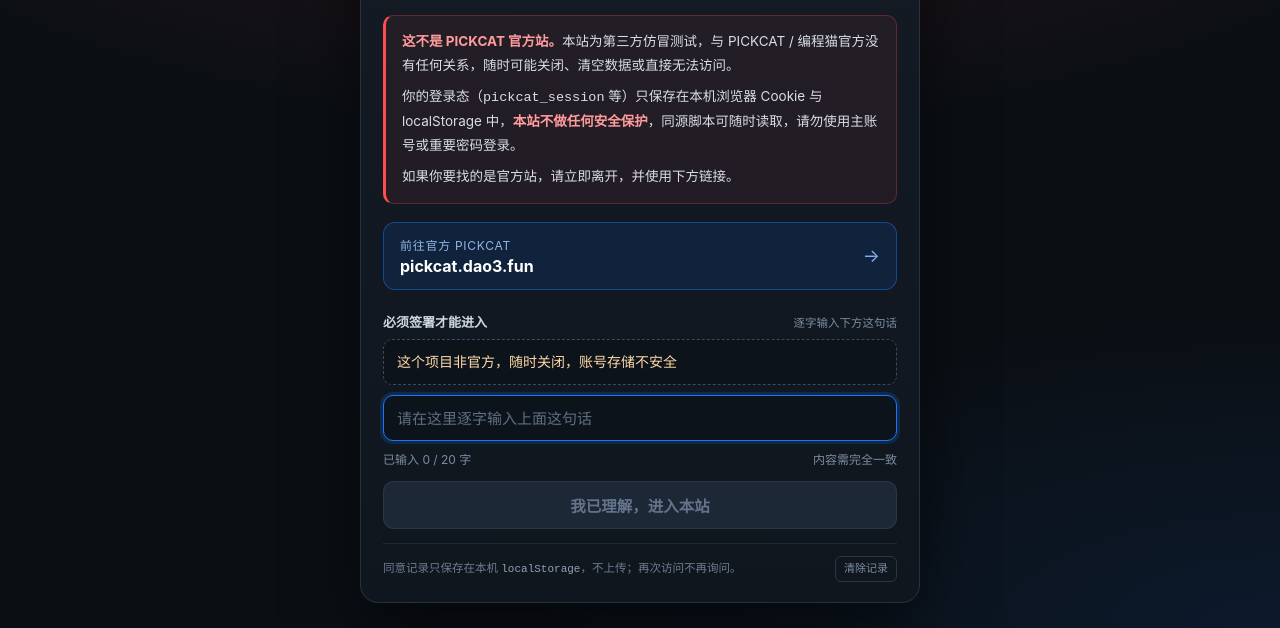
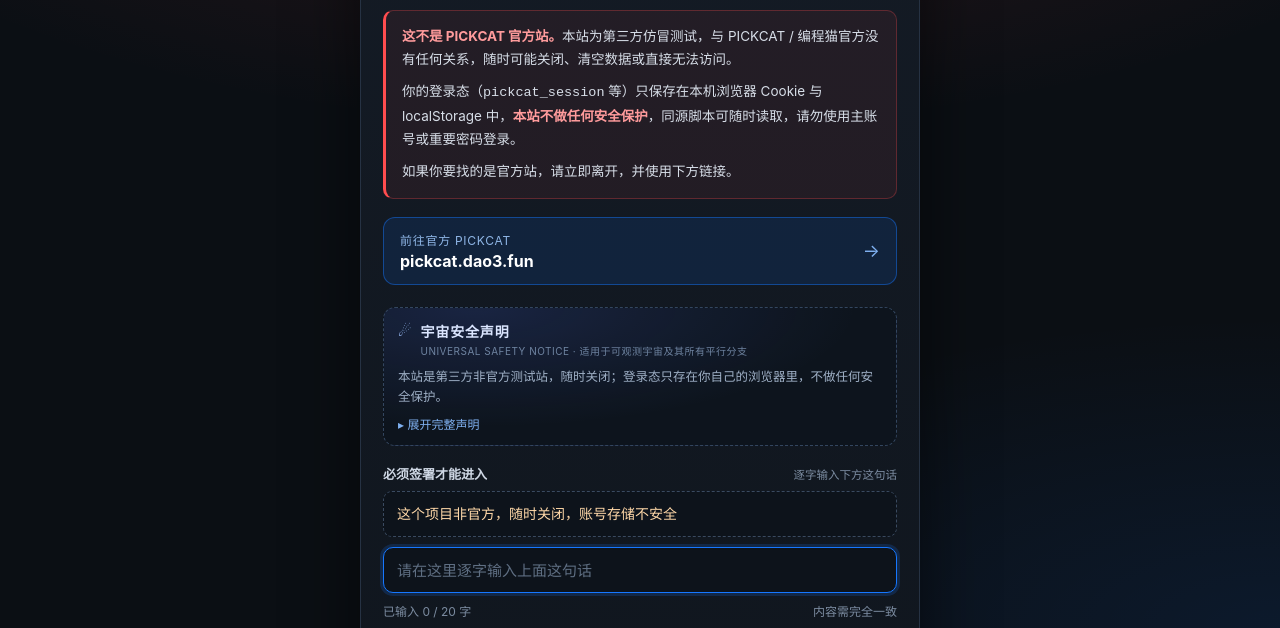
Before and after one commit to CodeManTeam/pickcat-web, a website: page web/index.html in a window 1280 px wide. Shown: the part 172-800 px from the top of the page. Drawn offline with Linux system fonts and the light colour scheme.

Commit message:
feat(gate): 门禁页加入「宇宙安全声明」+ 新站部署配置
- gate: 新增可展开的宇宙安全声明（6 条，覆盖平行宇宙免责 / 登录态不安全 / 随时关闭）
- deploy/pickcat-xcat-dao4.conf: dangerous_xcat.dao4.fun 的 80+443 vhost（CF realip、自签证书）

```diff
--- a/web/gate.css
+++ b/web/gate.css
@@ -157,6 +157,86 @@ html.gate-locked .phone-shell {
   flex: none;
   font-size: 18px;
   color: #7fb0f0;
+}
+
+/* ---- 宇宙安全声明 ---- */
+.pc-gate__cosmos {
+  margin: 0 0 18px;
+  padding: 13px 14px;
+  border: 1px dashed #33465f;
+  border-radius: 12px;
+  background:
+    radial-gradient(120% 140% at 18% 0%, rgba(88, 120, 255, 0.16), transparent 62%),
+    #0d141d;
+}
+
+.pc-gate__cosmos-head {
+  display: flex;
+  align-items: flex-start;
+  gap: 9px;
+}
+
+.pc-gate__cosmos-badge {
+  font-size: 15px;
+  line-height: 1.35;
+  color: #9fc2ff;
+}
+
+.pc-gate__cosmos-title {
+  margin: 0;
+  font-size: 14px;
+  font-weight: 800;
+  letter-spacing: 0.06em;
+  color: #dbe6ff;
+}
+
+.pc-gate__cosmos-sub {
+  margin: 2px 0 0;
+  font-size: 10px;
+  letter-spacing: 0.05em;
+  color: #6f84a1;
+}
+
+.pc-gate__cosmos-lead {
+  margin: 9px 0 0;
+  font-size: 12.5px;
+  line-height: 1.65;
+  color: #9fb0c6;
+}
+
+.pc-gate__cosmos-more {
+  margin-top: 7px;
+}
+
+.pc-gate__cosmos-more summary {
+  cursor: pointer;
+  font-size: 12px;
+  color: #7fb0f0;
+  list-style: none;
+}
+
+.pc-gate__cosmos-more summary::-webkit-details-marker {
+  display: none;
+}
+
+.pc-gate__cosmos-more summary::before {
+  content: "▸ ";
+}
+
+.pc-gate__cosmos-more[open] summary::before {
+  content: "▾ ";
+}
+
+.pc-gate__cosmos-more ol {
+  margin: 8px 0 0;
+  padding-left: 17px;
+  font-size: 11.8px;
+  line-height: 1.72;
+  color: #8ea0b8;
+}
+
+.pc-gate__cosmos-more li + li {
+  margin-top: 6px;
 }
 
 .pc-gate__sign-label {
--- a/web/gate.js
+++ b/web/gate.js
@@ -120,6 +120,28 @@
           </span>
           <span class="pc-gate__official-arrow" aria-hidden="true">→</span>
         </a>
+
+        <section class="pc-gate__cosmos" aria-labelledby="pc-gate-cosmos-title">
+          <div class="pc-gate__cosmos-head">
+            <span class="pc-gate__cosmos-badge" aria-hidden="true">☄</span>
+            <div>
+              <h2 class="pc-gate__cosmos-title" id="pc-gate-cosmos-title">宇宙安全声明</h2>
+              <p class="pc-gate__cosmos-sub">UNIVERSAL SAFETY NOTICE · 适用于可观测宇宙及其所有平行分支</p>
+            </div>
+          </div>
+          <p class="pc-gate__cosmos-lead">本站是第三方非官方测试站，随时关闭；登录态只存在你自己的浏览器里，不做任何安全保护。</p>
+          <details class="pc-gate__cosmos-more">
+            <summary>展开完整声明</summary>
+            <ol>
+              <li>本声明自发出之时起，在可观测宇宙（直径约 930 亿光年）以及所有可能的平行宇宙分支内生效，适用于一切访问者，无论碳基、硅基、等离子态或尚未被定义的形态。</li>
+              <li>本站与 PICKCAT / 编程猫官方不存在任何隶属、授权、赞助或背书关系；内容随时可能被关闭、清空或篡改，恕不另行通知，亦不保证任何信息的完整性、时效性与可用性。</li>
+              <li>你的账号凭据与登录态仅保存在本机浏览器的 Cookie / localStorage 中，本站不上传、不加密、不做隔离，任何同源脚本均可读取；请勿使用主账号或重要密码登录。</li>
+              <li>因访问、使用或无法使用本站而产生的账号泄露、数据丢失、设备损坏、时间膨胀、量子退相干、平行宇宙分叉及任何其他直接或间接损失，本站作者与维护者均不承担任何责任。</li>
+              <li>若你位于地球之外：请遵守所在星系的本地法律法规，并自行承担超光速通信带来的延迟与因果顺序问题。</li>
+              <li>继续访问即视为你已完整阅读、理解并接受上述全部条款；不接受者请立即关闭本页并前往官方站。</li>
+            </ol>
+          </details>
+        </section>
 
         <p class="pc-gate__sign-label">
           必须签署才能进入
```
Also changed, not shown: 1 other file.
